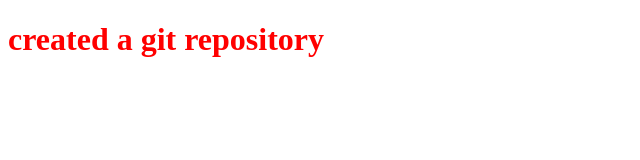
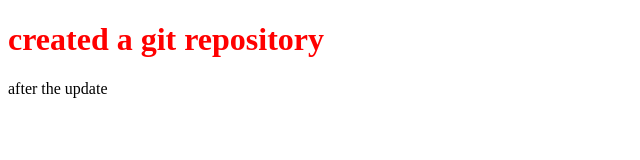
Before and after one commit to samimermoune/front-end, a plain HTML site: page index.html in a window 1280 px wide. Shown: the whole page, without its empty margins (0-640 px from the left). Drawn offline with Linux system fonts and the light colour scheme.

Commit message:
updates all

```diff
--- a/index.html
+++ b/index.html
@@ -8,5 +8,6 @@
 </head>
 <body>
     <h1>created a git repository</h1>
+    <p>after the update</p>
 </body>
 </html>
```
